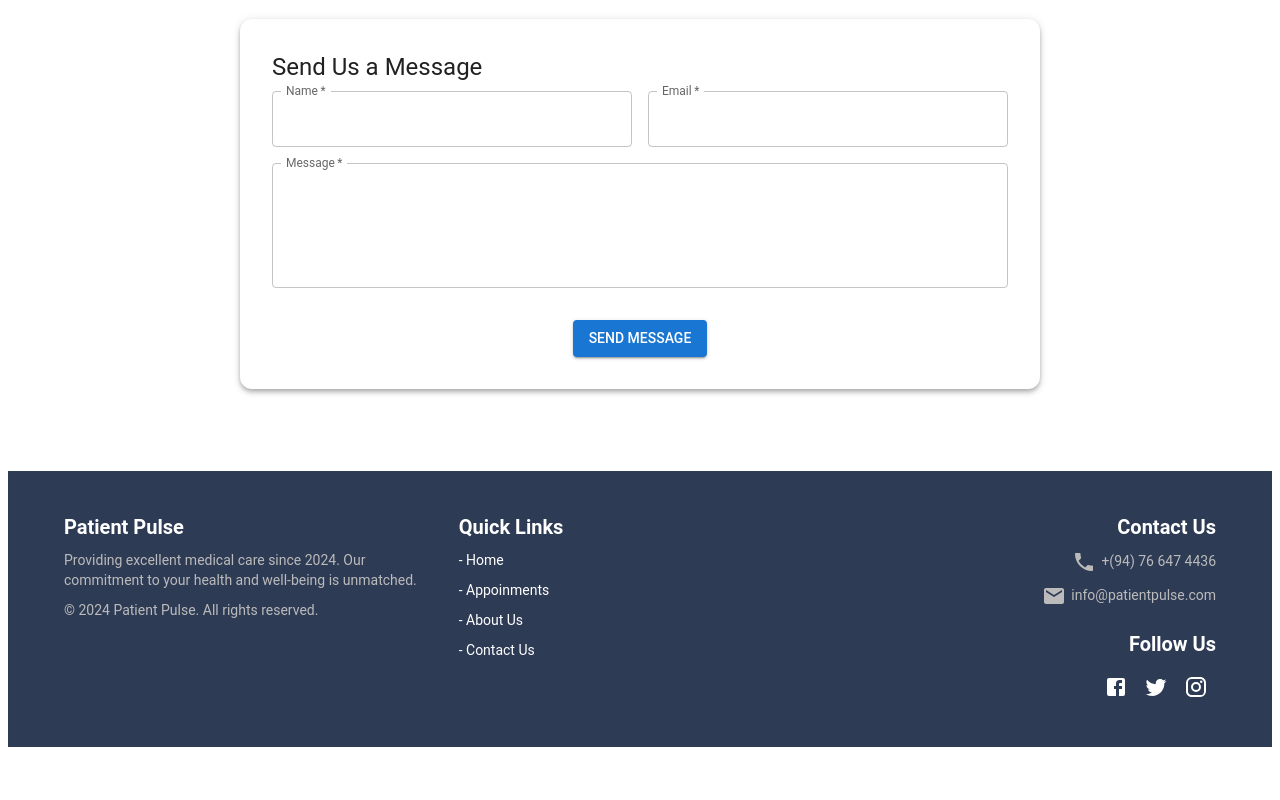
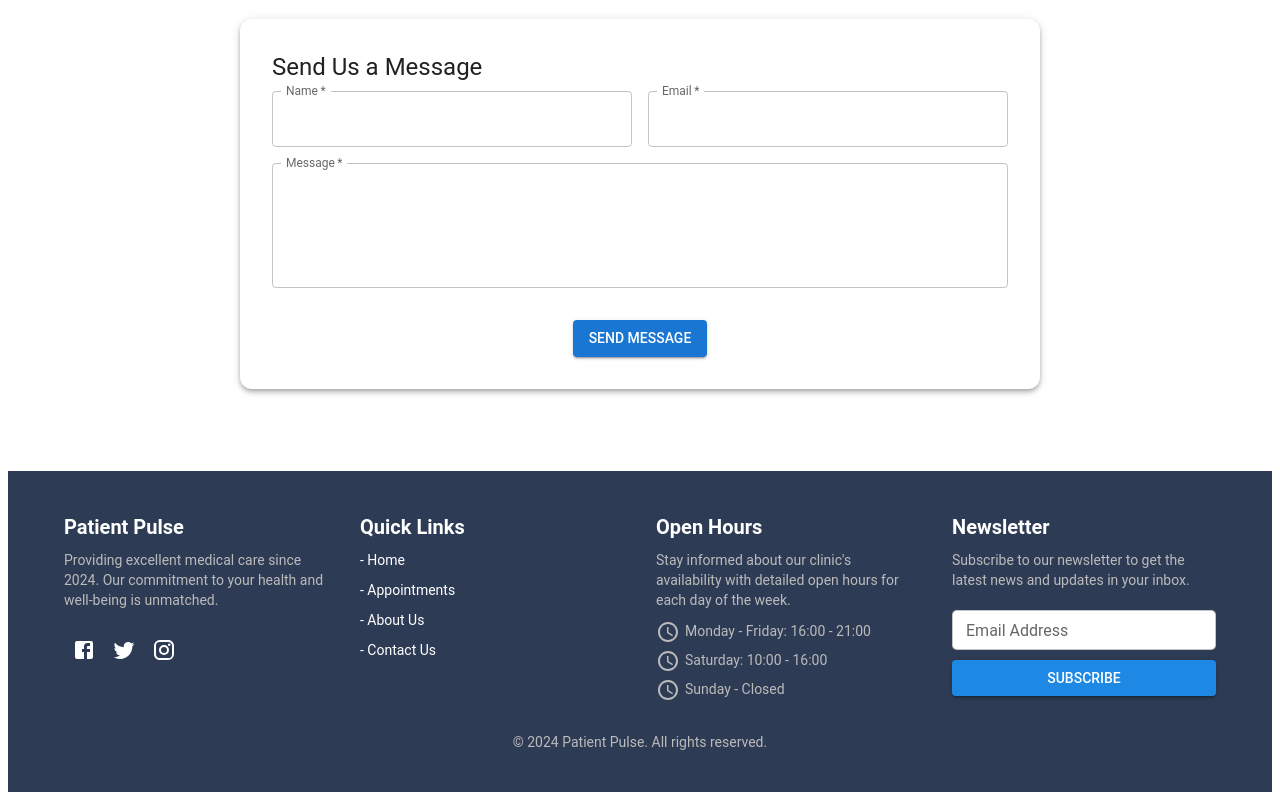
Before and after one commit to ANRDSGit/WEB_PP, a React (Create React App) app in the folder pulse/: page /Contact in a window 1280 px wide. Shown: the part 1180-1980 px from the top of the page. Before the commit the page ends 1935 px from the top, so only its background shows below. Built offline with nearby package versions, Linux system fonts and the light colour scheme.

Commit message:
Refactor Footer component to include About Us, Quick Links, Open Hours, and Newsletter sections

```diff
--- a/pulse/src/components/Footer.js
+++ b/pulse/src/components/Footer.js
@@ -1,28 +1,36 @@
 import React from 'react';
-import { Container, Typography, Grid, Link, IconButton } from '@mui/material';
-import { Facebook, Twitter, Instagram, Phone, Email } from '@mui/icons-material';
+import { Container, Typography, Grid, Link, IconButton, TextField, Button } from '@mui/material';
+import { Facebook, Twitter, Instagram, EmailOutlined, Schedule } from '@mui/icons-material';
 
 const Footer = () => {
   return (
     <footer style={{ backgroundColor: '#2E3B55', padding: '40px 0', marginTop: '50px', color: '#fff' }}>
       <Container maxWidth="lg">
-        <Grid container spacing={4} justifyContent="space-between">
+        <Grid container spacing={4}>
 
-          {/* Left Section - Company Info */}
-          <Grid item xs={12} md={4}>
+          {/* About Us Section */}
+          <Grid item xs={12} md={3}>
             <Typography variant="h6" gutterBottom style={{ fontWeight: 'bold' }}>
               Patient Pulse
             </Typography>
             <Typography variant="body2" style={{ marginBottom: '10px', color: '#bbb' }}>
-              Providing excellent medical care since 2024. Our commitment to your health and well-being is unmatched.
+            Providing excellent medical care since 2024. Our commitment to your health and well-being is unmatched.
             </Typography>
-            <Typography variant="body2" style={{ color: '#bbb' }}>
-              © 2024 Patient Pulse. All rights reserved.
-            </Typography>
+            <div style={{ marginTop: '20px' }}>
+              <IconButton href="#" target="_blank" style={{ color: '#fff' }}>
+                <Facebook />
+              </IconButton>
+              <IconButton href="#" target="_blank" style={{ color: '#fff' }}>
+                <Twitter />
+              </IconButton>
+              <IconButton href="#" target="_blank" style={{ color: '#fff' }}>
+                <Instagram />
+              </IconButton>
+            </div>
           </Grid>
 
-          {/* Center Section - Quick Links */}
-          <Grid item xs={12} md={4}>
+          {/* Quick Links Section */}
+          <Grid item xs={12} md={3}>
             <Typography variant="h6" gutterBottom style={{ fontWeight: 'bold' }}>
               Quick Links
             </Typography>
@@ -30,44 +38,67 @@ const Footer = () => {
               <Link href="/" color="inherit" underline="hover">- Home</Link>
             </Typography>
             <Typography variant="body2" style={{ marginBottom: '10px' }}>
-              <Link href="/appointments" color="inherit" underline="hover">- Appoinments</Link>
+              <Link href="/about" color="inherit" underline="hover">- Appointments</Link>
             </Typography>
             <Typography variant="body2" style={{ marginBottom: '10px' }}>
-              <Link href="/AboutUs" color="inherit" underline="hover">- About Us</Link>
+              <Link href="/services" color="inherit" underline="hover">- About Us</Link>
             </Typography>
             <Typography variant="body2" style={{ marginBottom: '10px' }}>
-              <Link href="/Contact" color="inherit" underline="hover">- Contact Us</Link>
+              <Link href="/contact" color="inherit" underline="hover">- Contact Us</Link>
             </Typography>
           </Grid>
 
-          {/* Right Section - Contact Info and Social Media Links */}
-          <Grid item xs={12} md={4} style={{ textAlign: 'right' }}>
+          {/* Open Hours Section */}
+          <Grid item xs={12} md={3}>
             <Typography variant="h6" gutterBottom style={{ fontWeight: 'bold' }}>
-              Contact Us
+              Open Hours
             </Typography>
-            <Typography variant="body2" style={{ color: '#bbb', marginBottom: '10px' }}>
-              <Phone style={{ verticalAlign: 'middle', marginRight: '5px' }} />
-              +(94) 76 647 4436
+            <Typography variant="body2" style={{ marginBottom: '10px', color: '#bbb' }}>
+            Stay informed about our clinic's availability with detailed open hours for each day of the week.
             </Typography>
-            <Typography variant="body2" style={{ color: '#bbb', marginBottom: '20px' }}>
-              <Email style={{ verticalAlign: 'middle', marginRight: '5px' }} />
-              info@patientpulse.com
+            <Typography variant="body2" style={{ marginBottom: '5px', color: '#bbb' }}>
+              <Schedule style={{ verticalAlign: 'middle', marginRight: '5px' }} />
+              Monday - Friday: 16:00 - 21:00
             </Typography>
+            <Typography variant="body2" style={{ marginBottom: '5px', color: '#bbb' }}>
+              <Schedule style={{ verticalAlign: 'middle', marginRight: '5px' }} />
+              Saturday: 10:00 - 16:00
+            </Typography>
+            <Typography variant="body2" style={{ color: '#bbb' }}>
+              <Schedule style={{ verticalAlign: 'middle', marginRight: '5px' }} />
+              Sunday - Closed
+            </Typography>
+          </Grid>
+
+          {/* Newsletter Section */}
+          <Grid item xs={12} md={3}>
             <Typography variant="h6" gutterBottom style={{ fontWeight: 'bold' }}>
-              Follow Us
+              Newsletter
             </Typography>
-            <IconButton href="https://facebook.com" target="_blank" style={{ color: '#fff' }}>
-              <Facebook />
-            </IconButton>
-            <IconButton href="https://twitter.com" target="_blank" style={{ color: '#fff' }}>
-              <Twitter />
-            </IconButton>
-            <IconButton href="https://instagram.com" target="_blank" style={{ color: '#fff' }}>
-              <Instagram />
-            </IconButton>
+            <Typography variant="body2" style={{ marginBottom: '10px', color: '#bbb' }}>
+              Subscribe to our newsletter to get the latest news and updates in your inbox.
+            </Typography>
+            <div style={{ marginTop: '20px' }}>
+              <TextField
+                label="Email Address"
+                variant="outlined"
+                size="small"
+                InputProps={{
+                  style: { backgroundColor: '#fff', borderRadius: '5px' }
+                }}
+                fullWidth
+                style={{ marginBottom: '10px' }}
+              />
+              <Button variant="contained" color="primary" style={{ width: '100%', backgroundColor: '#1E88E5' }}>
+                Subscribe
+              </Button>
+            </div>
           </Grid>
 
         </Grid>
+        <Typography variant="body2" style={{ textAlign: 'center', marginTop: '30px', color: '#bbb' }}>
+          © 2024 Patient Pulse. All rights reserved.
+        </Typography>
       </Container>
     </footer>
   );
```
